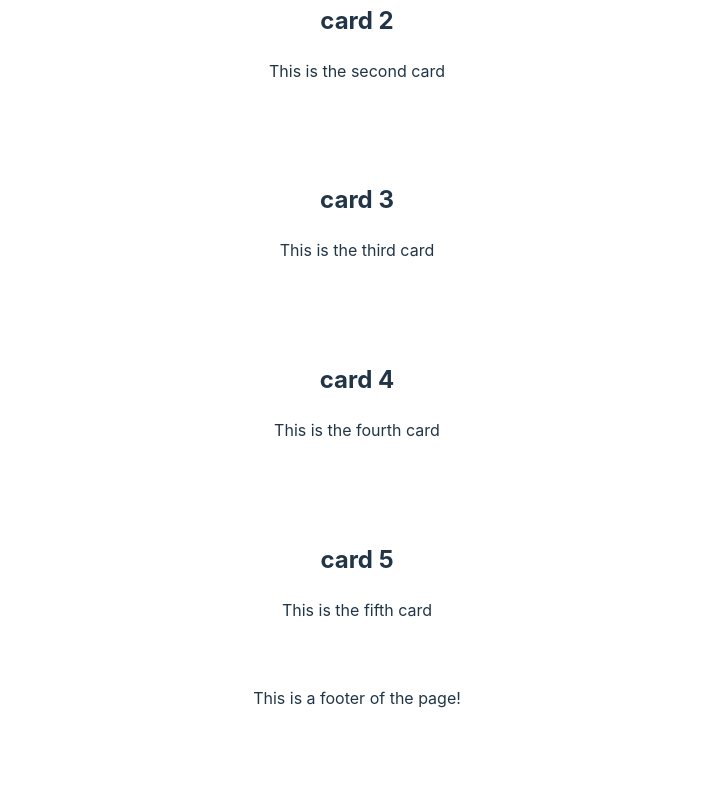
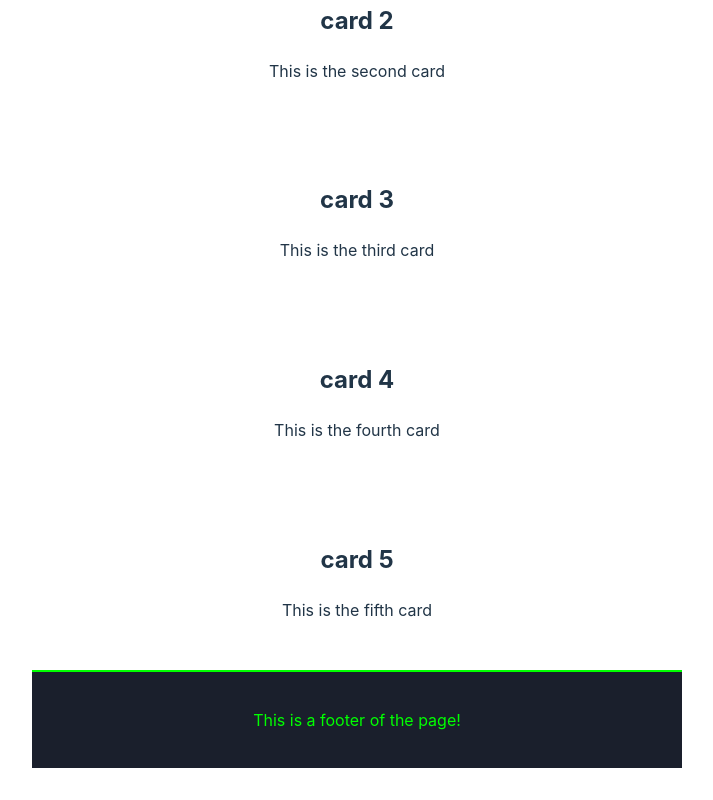
Before and after one commit to lammona/lammona-project-week-11-soc, a React (Vite) app: page / in a window 1280 px wide. Shown: the part 386-1186 px from the top of the page, without its empty margins (283-996 px from the left). Before the commit the page ends 1144 px from the top, so only its background shows below. Built offline with nearby package versions, Linux system fonts and the light colour scheme.

Commit message:
footer css completed

```diff
--- a/src/components/footer/Footer.module.css
+++ b/src/components/footer/Footer.module.css
@@ -0,0 +1,12 @@
+.footer {
+    background-color: #1a1f2c;
+    padding: 20px;
+    text-align: center;
+    border-top: 2px solid #00ff00;
+    margin-top: auto;
+  }
+
+  .footerTitle {
+    color: #00ff00;
+    font-size: 1rem;
+  }
--- a/src/components/footer/Footer.tsx
+++ b/src/components/footer/Footer.tsx
@@ -1,8 +1,12 @@
+import styles from './Footer.module.css';
+
 interface FooterProps {
     footerTitle: string;
 }
 export function Footer({footerTitle}: FooterProps) {
     return (
-        <p>{footerTitle}</p>
+        <footer className={styles.footer}>
+        <p className={styles.footerTitle}>{footerTitle}</p>
+        </footer>
     )
 }
```
